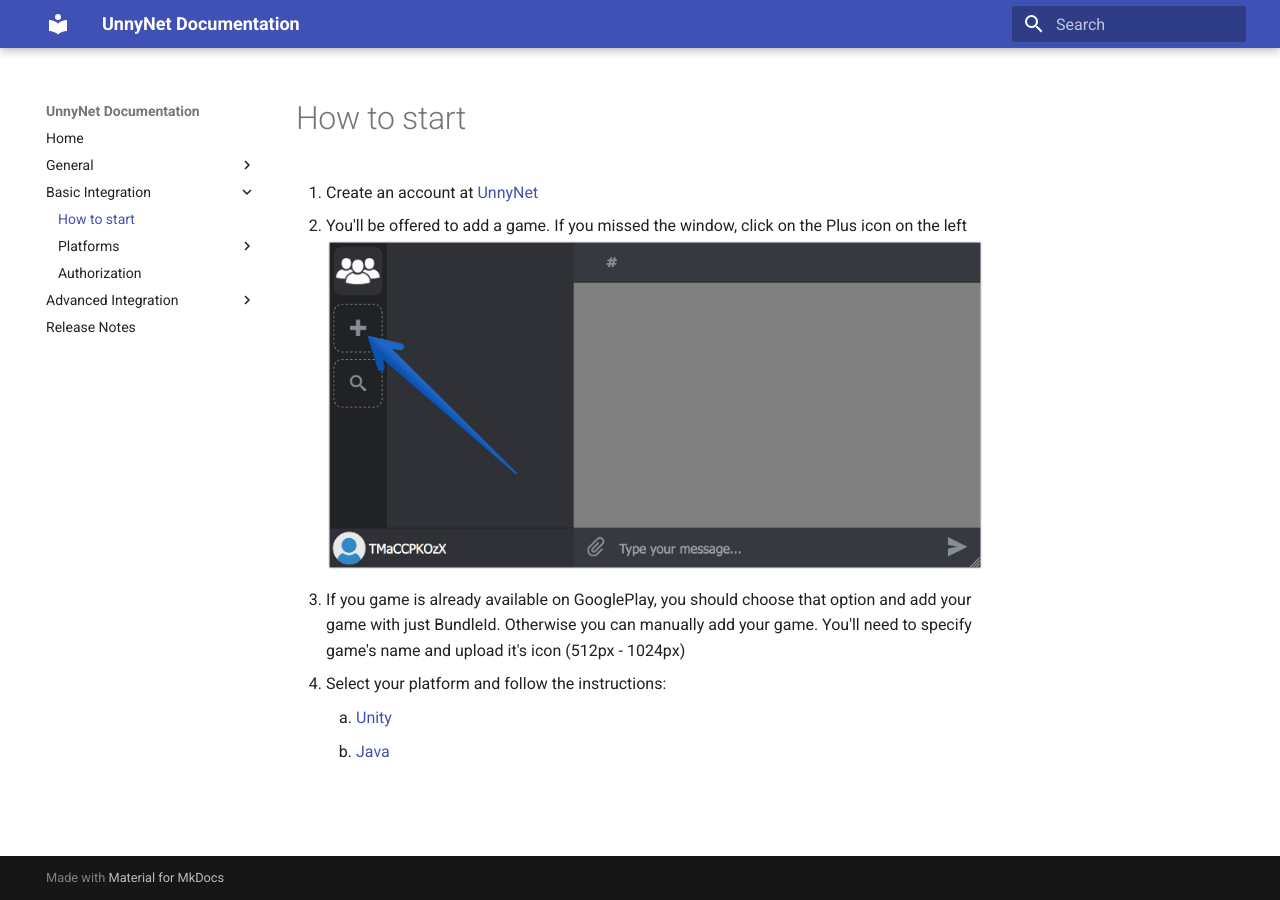
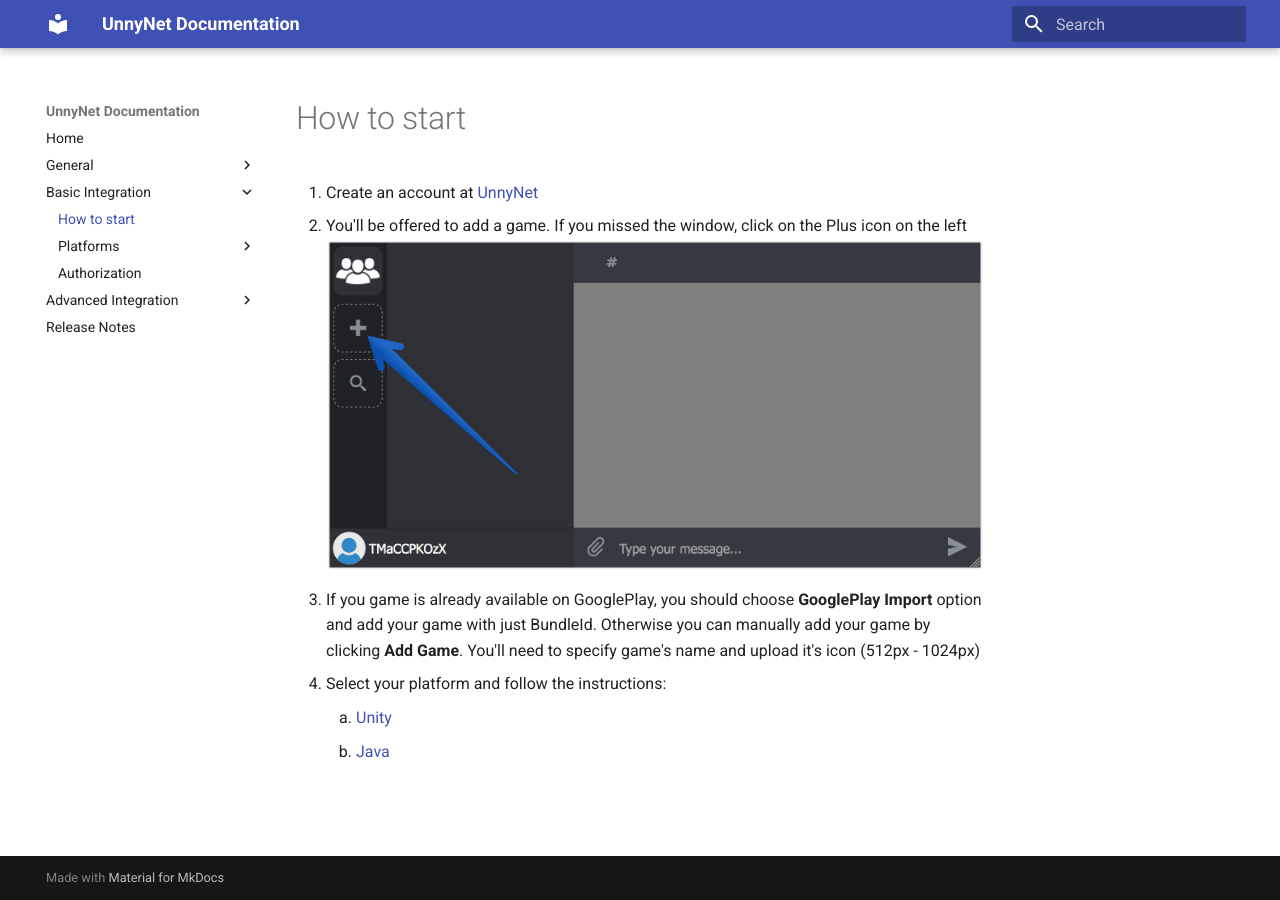
Before and after one commit to unnynet/unnynet-docs, an MkDocs documentation site: the page built from docs/basic/basic.md, in a window 1280 px wide. Built offline with MkDocs 1.6.1 and Material for MkDocs 9.7.7, drawn with Linux system fonts in a browser that asks for light colours.

Commit message:
small fixes

```diff
--- a/docs/basic/basic.md
+++ b/docs/basic/basic.md
@@ -3,8 +3,8 @@
 1.  Create an account at [UnnyNet](https://unnynet.com)
 2.  You'll be offered to add a game. If you missed the window, click on the Plus icon on the left
     ![Screenshot](../img/add_1.jpg)
-3.  If you game is already available on GooglePlay, you should choose that option and add your game with just BundleId.
-Otherwise you can manually add your game. You'll need to specify game's name and upload it's icon (512px - 1024px)
+3.  If you game is already available on GooglePlay, you should choose **GooglePlay Import** option and add your game with just BundleId.
+Otherwise you can manually add your game by clicking **Add Game**. You'll need to specify game's name and upload it's icon (512px - 1024px)
 
 4. Select your platform and follow the instructions:
 
```
Also changed, not shown: docs/advanced/guilds/guilds_api.md (+1 -1 lines), docs/basic/integration_unity3d.md (+2 -2 lines).
